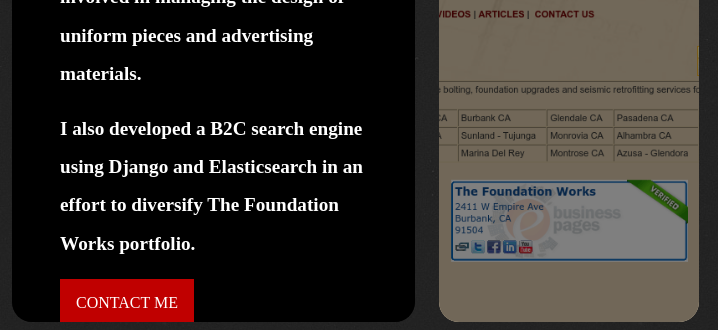
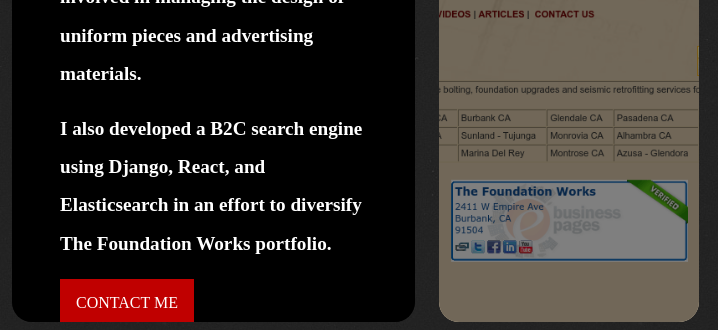
Before and after one commit to jacksonfoster4/personal-site, a plain HTML site: page projects/tfw.html in a window 1280 px wide. Shown: the part 494-824 px from the top of the page, 0-718 px from the left. Drawn offline with Linux system fonts and the light colour scheme; a web font is replaced by a local one.

Commit message:
add to tfw

```diff
--- a/projects/tfw.html
+++ b/projects/tfw.html
@@ -20,7 +20,7 @@
                             the design of uniform pieces and advertising materials.
 						</p>
                         <p>
-							I also developed a B2C search engine using Django and Elasticsearch in an effort to diversify The Foundation
+							I also developed a B2C search engine using Django, React, and Elasticsearch in an effort to diversify The Foundation
                             Works portfolio.
 						</p>
                         <button data-bs-toggle="modal" data-bs-target="#contact" class="btn btn-primary">Contact Me</button><br>
```
